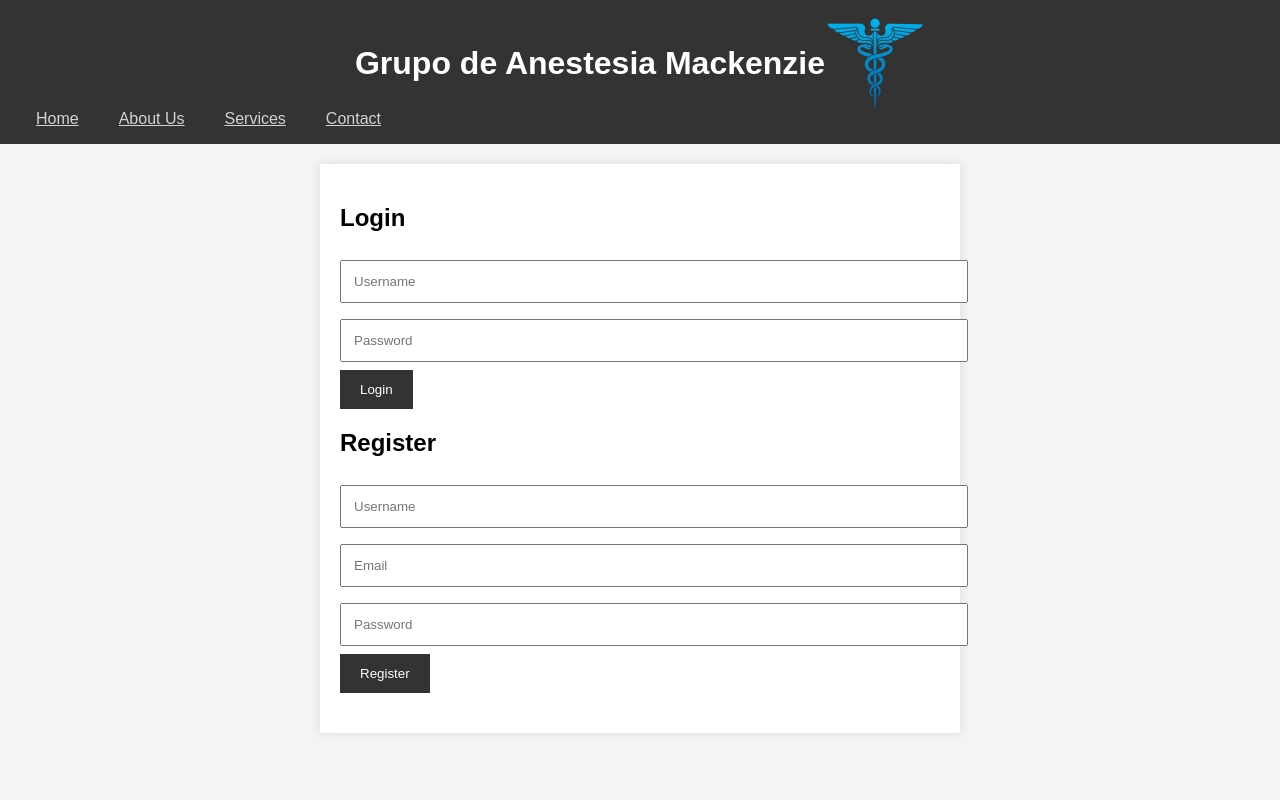
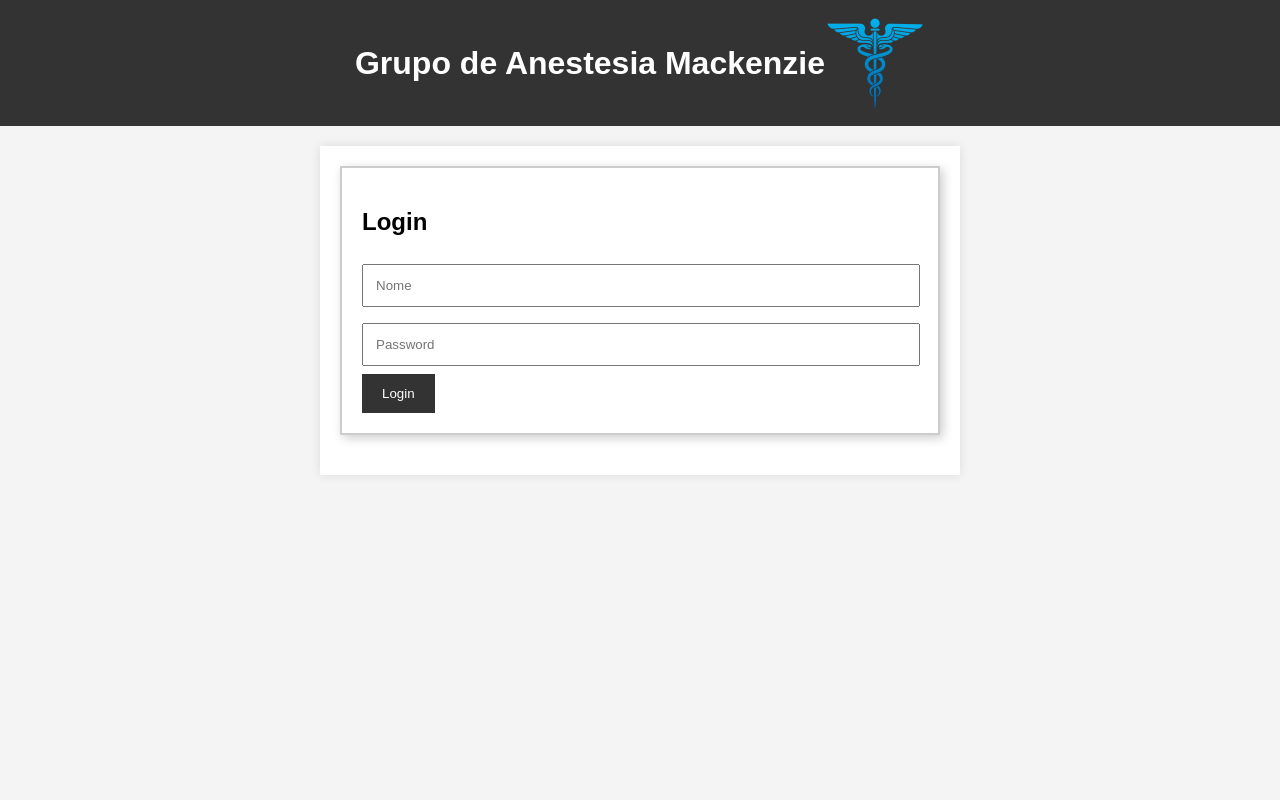
Before and after one commit to dmfadul/anestesioMack2, a Flask app: page / in a window 1280 px wide. Run offline with Flask 3, Linux system fonts and the light colour scheme.

Commit message:
altered home page

```diff
--- a/static/css/styles.css
+++ b/static/css/styles.css
@@ -3,6 +3,10 @@
   margin: 0;
   padding: 0;
   background-color: #f4f4f4;
+  position: relative;
+  justify-content: center;
+  align-items: center;
+  height: 100vh; /* 100% of the viewport height */
 }
 
 header {
@@ -23,31 +27,18 @@
   height: auto;
 }
 
-nav ul {
-  color: #D3D3D3;
-  padding: 0;
-  margin: 0;
-  list-style: none;
-  overflow: hidden;
-}
-
-nav ul li {
-  float: left;
-  color: #D3D3D3;
-  display: inline;
-  padding: 0 20px 0 20px;
-}
-
-nav ul li a {
-  color: #D3D3D3; /* Replace with your desired color, light gray in this case */
-}
-
 main {
   max-width: 600px;
   margin: 20px auto;
   padding: 20px;
   background-color: white;
   box-shadow: 0 0 10px rgba(0, 0, 0, 0.1);
+}
+
+#login {
+  border: 2px solid #ccc;
+  padding: 20px;
+  box-shadow: 3px 3px 10px rgba(0, 0, 0, 0.2), -3px -3px 10px rgba(255, 255, 255, 0.7);
 }
 
 .login-register form {
@@ -57,6 +48,7 @@
 input[type=text],
 input[type=email],
 input[type=password] {
+  max-width: 530px;
   width: 100%;
   padding: 12px;
   margin: 8px 0;
--- a/templates/home.html
+++ b/templates/home.html
@@ -11,30 +11,15 @@
     <div class="header-content">
       <h1>Grupo de Anestesia Mackenzie</h1>
       <img src="/static/logo.png" alt="Mackenzie Doctors Logo" id="logo">
-  </div>
-    <nav>
-      <ul>
-        <li><a href="#">Home</a></li>
-        <li><a href="#">About Us</a></li>
-        <li><a href="#">Services</a></li>
-        <li><a href="#">Contact</a></li>
-      </ul>
-    </nav>
+    </div>
   </header>
   <main>
     <section class="login-register">
       <form id="login">
         <h2>Login</h2>
-        <input type="text" placeholder="Username" required>
+        <input type="text" placeholder="Nome" required>
         <input type="password" placeholder="Password" required>
         <button type="submit">Login</button>
-      </form>
-      <form id="register">
-        <h2>Register</h2>
-        <input type="text" placeholder="Username" required>
-        <input type="email" placeholder="Email" required>
-        <input type="password" placeholder="Password" required>
-        <button type="submit">Register</button>
       </form>
     </section>
   </main>
```
